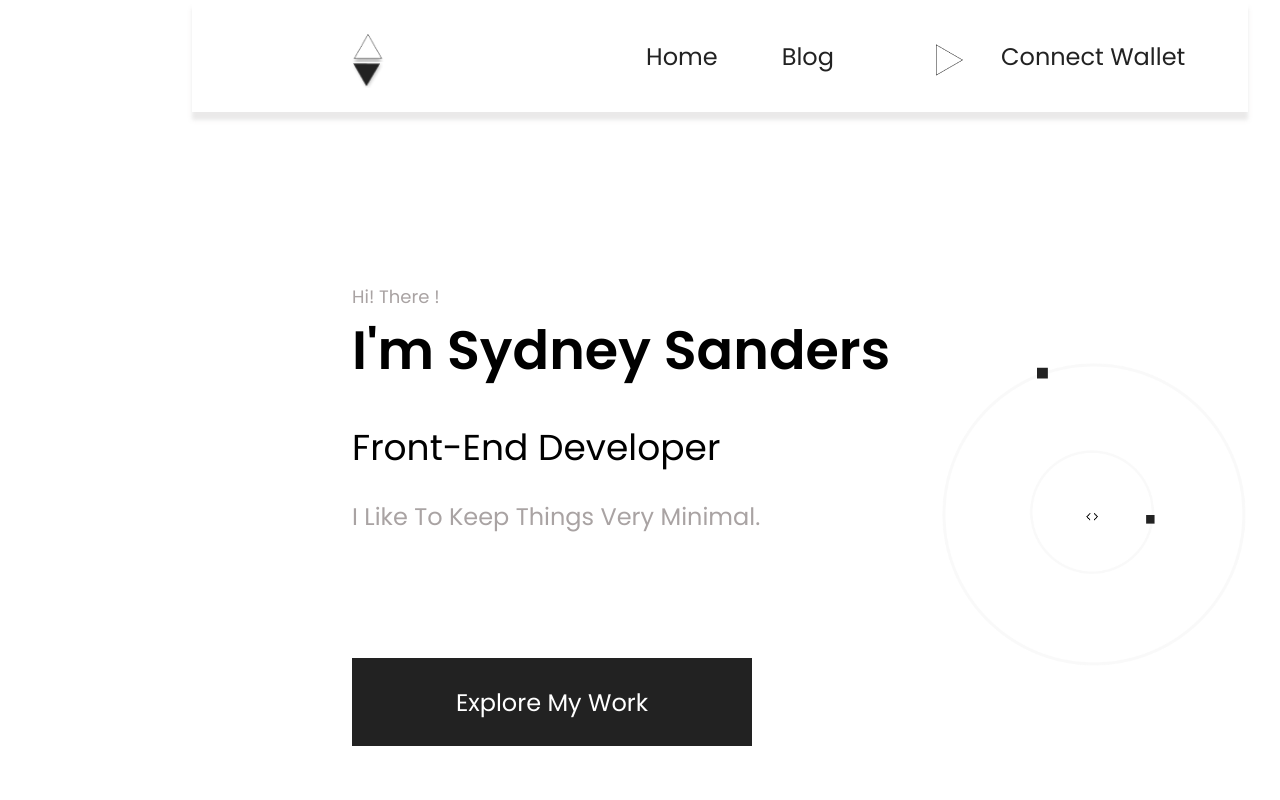
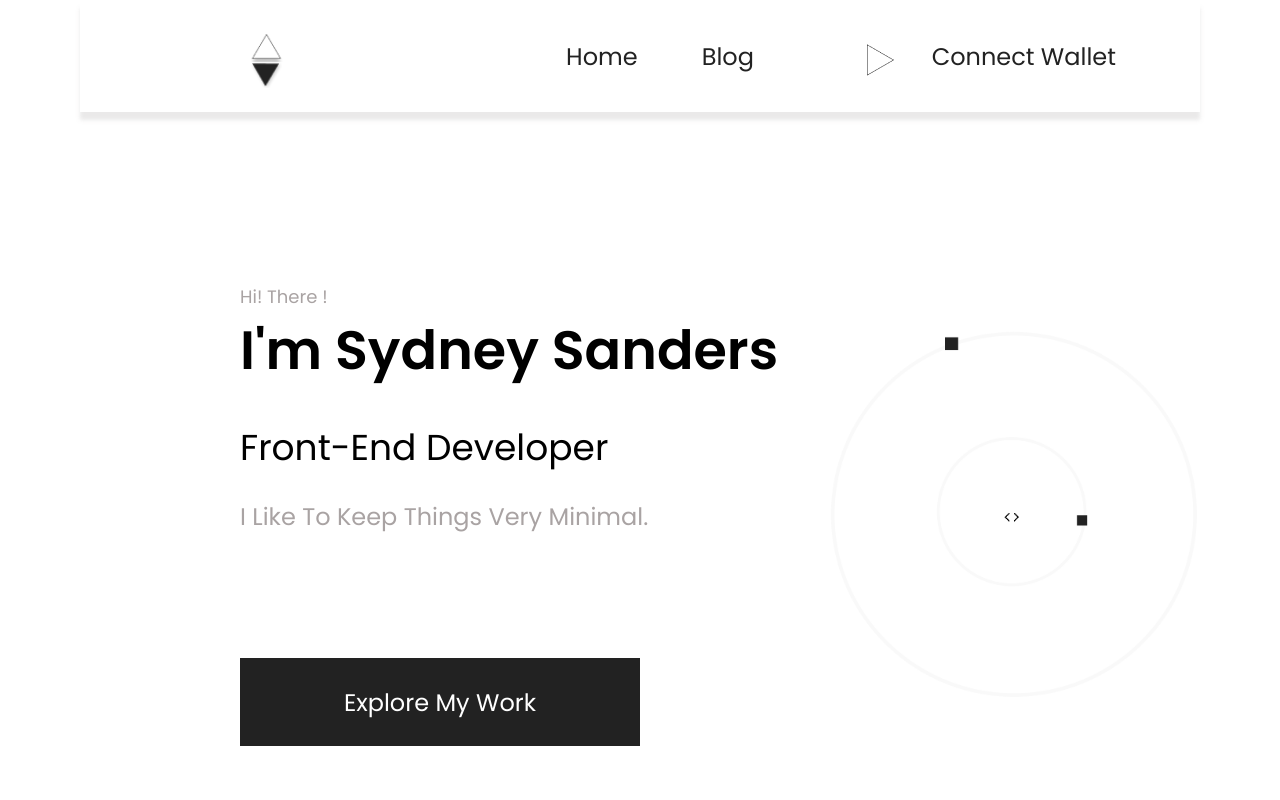
Before and after one commit to slimmsyd/Web3Portfolio, a Next.js app in the folder my-app/: page / in a window 1280 px wide. Shown: the top 800 px of the page. Built offline with nearby package versions, Linux system fonts and the light colour scheme.

Commit message:
body wrapper is the heading

```diff
--- a/my-app/pages/index.js
+++ b/my-app/pages/index.js
@@ -15,7 +15,7 @@ export default function Home() {
         <link rel="icon" />
       </Head>
 
-          <div className = "heading_Contents">
+          <div className = "body_Wrapper">
               <Navbar />
 
 
```
